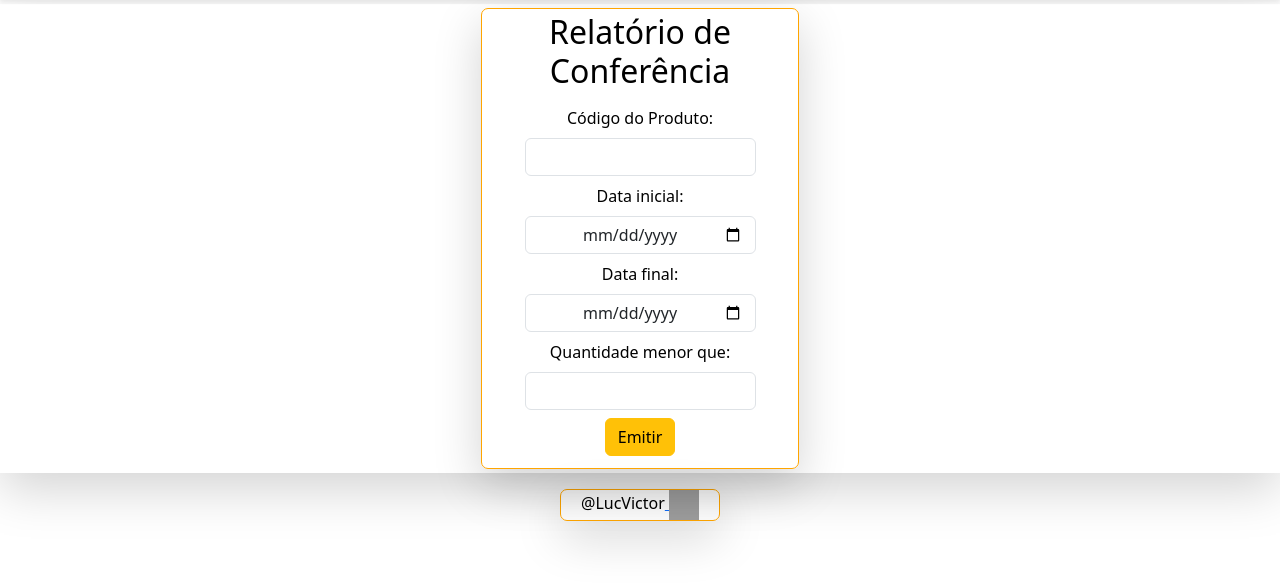
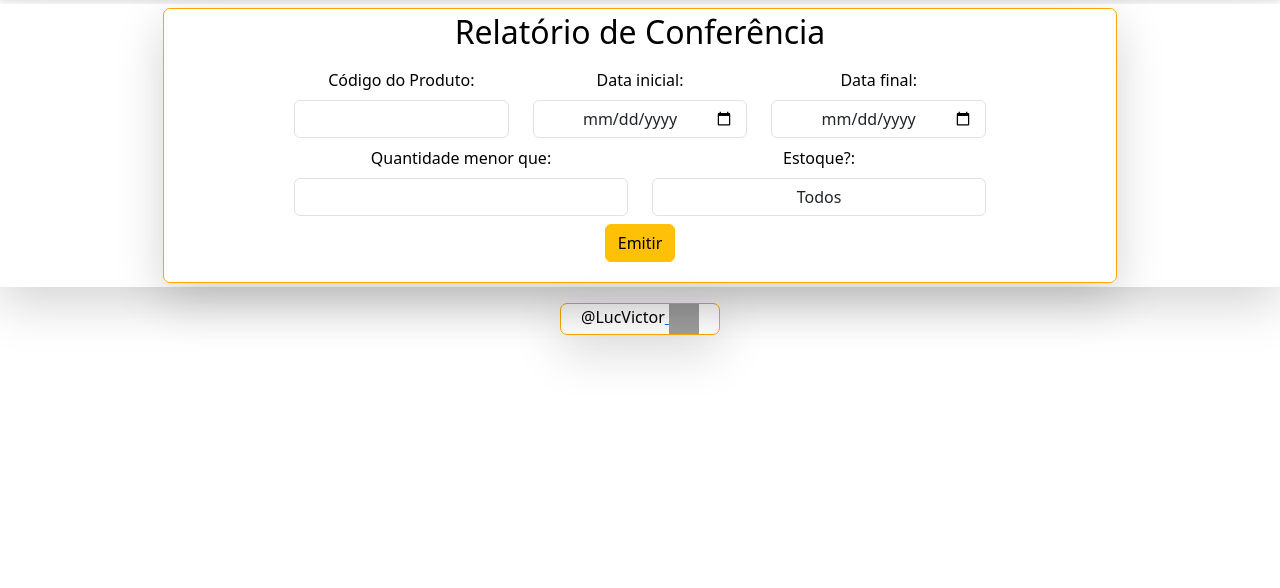
Before and after one commit to LucVictor/caicosistemafinal, a Flask app: page /conferencia/relatorio in a window 1280 px wide. Shown: the part 71-659 px from the top of the page. Run offline with Flask 3, Linux system fonts and the light colour scheme; the visitor is signed in with stand-in values (Sample User, id 1); some libraries are stand-ins or nearby versions; grey boxes are pictures that could not be loaded.

Commit message:
update conferencia.

```diff
--- a/app/routes/conferencia.py
+++ b/app/routes/conferencia.py
@@ -63,7 +63,6 @@ def conferencia_cadastro():
 def conferencia_relatorio():
     return render_template('conferencia/relatorio.html')
 
-
 @app.route('/conferencia/relatorio_emitir', methods=['POST'])
 @login_required
 def conferencia_relatorio_emitir():
@@ -71,37 +70,61 @@ def conferencia_relatorio_emitir():
     data_final = request.form['data_final']
     codigo_produto = request.form['codigo_produto']
     quantidade = request.form.get('filtro_quantidade', 100000)
-    if not quantidade :
-        quantidade=10000
-    if codigo_produto:
-        conferencias = Produto_Conferido.query.filter(Produto_Conferido.data_conferencia >= data_inicial,
-                                          Produto_Conferido.data_conferencia <=data_final,
-                                            Produto_Conferido.codigo_produto==codigo_produto,
-                                            Produto_Conferido.quantidade_sistema <= quantidade).order_by(Produto_Conferido.data_conferencia.desc()).all()
-        totalitens = len(conferencias)
-        itens_por_conferente = Produto_Conferido.query.filter(Produto_Conferido.data_conferencia >= data_inicial,
-                                          Produto_Conferido.data_conferencia <=data_final,
-                                            Produto_Conferido.codigo_produto==codigo_produto,
-                                            Produto_Conferido.quantidade_sistema <= quantidade).order_by(Produto_Conferido.data_conferencia.desc()).all()
-        return render_template('conferencia/emitir_relatorio.html', totalitens= totalitens ,conferencias=conferencias, data_inicial=formatar_data(data_inicial), data_final=formatar_data(data_final))
-    conferencias = Produto_Conferido.query.filter(Produto_Conferido.data_conferencia >= data_inicial,
-                                        Produto_Conferido.data_conferencia <=data_final,
-                                        Produto_Conferido.quantidade_sistema <= quantidade).order_by(
-    Produto_Conferido.data_conferencia.desc()).all()
-    totalitens = len(conferencias)
-    conferencias_por_conferente = (
-    db.session.query(Produto_Conferido.conferente, func.count().label('quantidade'))
-    .filter(
+    filtroPassando = request.form.get('filtroPassando', 'todos')  # Padrão "todos"
+
+    if not quantidade:
+        quantidade = 100000
+
+    query = Produto_Conferido.query.filter(
         Produto_Conferido.data_conferencia >= data_inicial,
         Produto_Conferido.data_conferencia <= data_final,
+        Produto_Conferido.quantidade_sistema <= quantidade
     )
-    .group_by(Produto_Conferido.conferente)
-    .order_by(func.count().desc())  # opcional, ordena do maior pro menor
-    .all()
-)
-    return render_template('conferencia/emitir_relatorio.html',
-                           conferencias=conferencias, data_inicial=formatar_data(data_inicial),
-                           data_final=formatar_data(data_final), conferencias_por_conferente=conferencias_por_conferente, totalitens=totalitens)
+
+    # Aplica o filtro de "Passando" ou "Faltando"
+    if filtroPassando == 'passando':
+        query = query.filter(Produto_Conferido.quantidade_fisico > Produto_Conferido.quantidade_sistema)
+    elif filtroPassando == 'faltando':
+        query = query.filter(Produto_Conferido.quantidade_fisico < Produto_Conferido.quantidade_sistema)
+
+    if codigo_produto:
+        query = query.filter(Produto_Conferido.codigo_produto == codigo_produto)
+
+    conferencias = query.order_by(Produto_Conferido.data_conferencia.desc()).all()
+    totalitens = len(conferencias)
+
+    # Relatório agrupado por conferente (opcional: aplicar mesmo filtro para consistência)
+    query_por_conferente = db.session.query(
+        Produto_Conferido.conferente, func.count().label('quantidade')
+    ).filter(
+        Produto_Conferido.data_conferencia >= data_inicial,
+        Produto_Conferido.data_conferencia <= data_final
+    )
+
+    if filtroPassando == 'passando':
+        query_por_conferente = query_por_conferente.filter(
+            Produto_Conferido.quantidade_fisico > Produto_Conferido.quantidade_sistema
+        )
+    elif filtroPassando == 'faltando':
+        query_por_conferente = query_por_conferente.filter(
+            Produto_Conferido.quantidade_fisico < Produto_Conferido.quantidade_sistema
+        )
+
+    conferencias_por_conferente = (
+        query_por_conferente.group_by(Produto_Conferido.conferente)
+        .order_by(func.count().desc())
+        .all()
+    )
+
+    return render_template(
+        'conferencia/emitir_relatorio.html',
+        conferencias=conferencias,
+        data_inicial=formatar_data(data_inicial),
+        data_final=formatar_data(data_final),
+        conferencias_por_conferente=conferencias_por_conferente,
+        totalitens=totalitens
+    )
+
 
 
 @app.route('/conferencia/relatorio_zerados_emitir', methods=['POST'])
--- a/app/routes/entregas.py
+++ b/app/routes/entregas.py
@@ -695,3 +695,8 @@ def projetar_entregas():
     dias_ate_data_atual = int(datetime.now().strftime('%d')) - 1
 
     return render_template('/entregas/projetar_entregas.html', mes_atual=mes_atual(), dias_ate_data_atual=dias_ate_data_atual, dias_no_mes=dias_no_mes, total_de_entregas=total_de_entregas)
+
+@app.route('/entregas/dashboard', methods=['GET'])
+@login_required
+def entregas_dashboard():
+    return render_template('/entregas/dashboard.html')
--- a/app/templates/conferencia/relatorio.html
+++ b/app/templates/conferencia/relatorio.html
@@ -1,20 +1,23 @@
 {% extends "./template.html" %} {% block content %}
-<div class="shadow-lg text-black p-1 m-auto border-orange w-25">
+<div class="shadow-lg text-black text-center p-1 m-auto border-orange w-75">
     <h2>Relatório de Conferência</h2>
-    <form
-        class="m-2 w-75 m-auto"
-        action="/conferencia/relatorio_emitir"
-        method="post"
-    >
-        <label class="m-2" for="codigo_produto">Código do Produto:</label><br />
+    <div class="w-75 m-auto">
+        <form class="m-2" action="/conferencia/relatorio_emitir" method="post">
+            <div class="row">
+                <div class="col">
+                    <label class="m-2" for="codigo_produto"
+                        >Código do Produto:</label
+                    ><br />
                     <input
                         class="form-control text-center"
                         type="text"
                         id="codigo_produto"
                         name="codigo_produto"
                     />
-
-        <label class="m-2" for="data_inicial">Data inicial:</label><br />
+                </div>
+                <div class="col">
+                    <label class="m-2" for="data_inicial">Data inicial:</label
+                    ><br />
                     <input
                         class="form-control text-center"
                         type="date"
@@ -22,8 +25,10 @@
                         name="data_inicial"
                         required
                     />
-
-        <label class="m-2" for="data_final">Data final:</label><br />
+                </div>
+                <div class="col">
+                    <label class="m-2" for="data_final">Data final:</label
+                    ><br />
                     <input
                         class="form-control text-center"
                         type="date"
@@ -31,16 +36,36 @@
                         name="data_final"
                         required
                     />
-
-        <label class="m-2" for="data_final">Quantidade menor que:</label><br />
+                </div>
+            </div>
+            <div class="row">
+                <div class="col">
+                    <label class="m-2" for="data_final"
+                        >Quantidade menor que:</label
+                    ><br />
                     <input
                         class="form-control text-center"
                         type="Number"
                         id="filtro_quantidade"
                         name="filtro_quantidade"
                     />
-
+                </div>
+                <div class="col">
+                    <label class="m-2" for="filtroPassando">Estoque?:</label
+                    ><br />
+                    <select
+                        class="form-control text-center"
+                        name="filtroPassando"
+                        id="filtroPassando"
+                    >
+                        <option value="todos">Todos</option>
+                        <option value="passando">Passando</option>
+                        <option value="faltando">Faltando</option>
+                    </select>
+                </div>
+            </div>
             <input class="btn btn-warning m-2" type="submit" value="Emitir" />
         </form>
     </div>
+</div>
 {% endblock %}
--- a/app/templates/template.html
+++ b/app/templates/template.html
@@ -190,6 +190,7 @@
                 <li><a class="dropdown-item" href="/entregas/relatorio">Relatório</a></li>
                 <li><a class="dropdown-item" href="/entregas/comparar_entregas">Comparar</a></li>
                 <li><a class="dropdown-item" href="/entregas/projetar_entregas">Projetar</a></li>
+                <li><a class="dropdown-item" href="/entregas/dashboard">Dashboard</a></li>
                 <li><hr class="dropdown-divider"></li>
                 <li><a class="dropdown-item" href="/entregas/erros">Erros</a></li>
                 <li><a class="dropdown-item" href="/entregas/cadastrar_erro">Cadastrar Erro</a></li>
```
Also changed, not shown: app/templates/entregas/dashboard.html (added, +28 -0 lines). Lines whose indentation alone changed are shown as unchanged.
